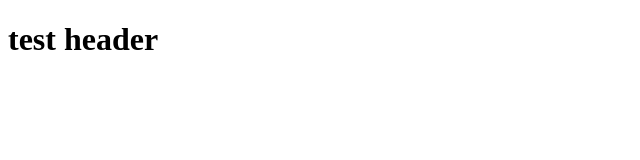
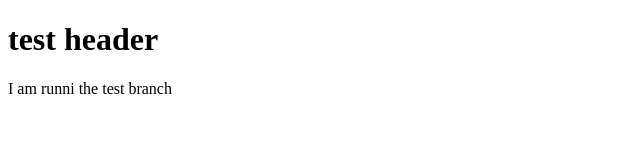
Before and after one commit to raaga-sradhatech/projectx, a plain HTML site: page index.html in a window 1280 px wide. Shown: the whole page, without its empty margins (0-640 px from the left). Drawn offline with Linux system fonts and the light colour scheme.

Commit message:
file is ready to commit

```diff
--- a/index.html
+++ b/index.html
@@ -10,5 +10,6 @@
  </head>
  <body>
     <h1> test header</h1>
+    <p>I am runni the test branch</p>
  </body>
 </html>
```
